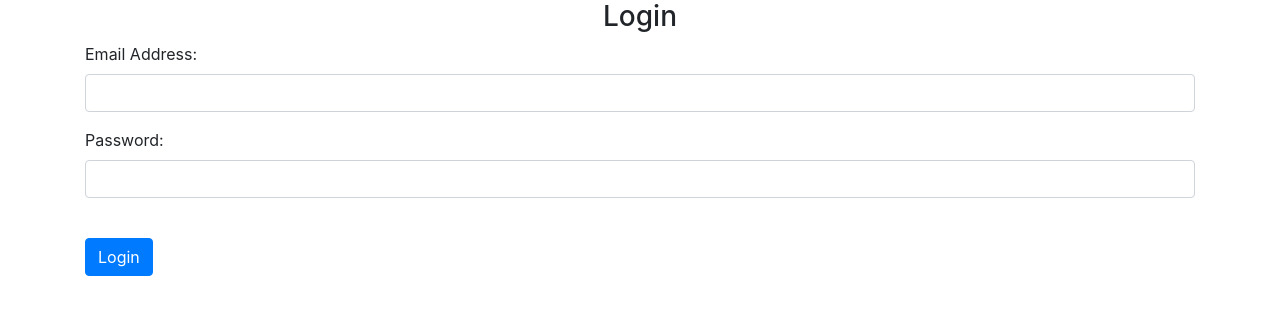
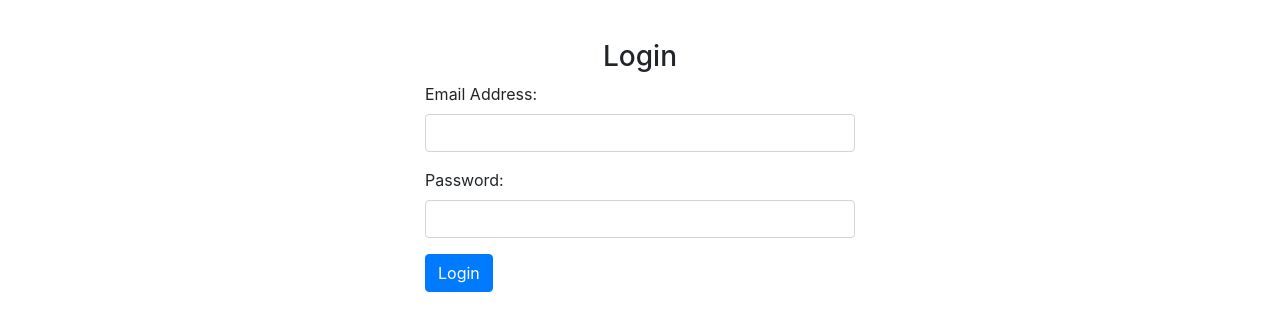
Before and after one commit to umdkyletu/phonebook, a Flask app: page /login in a window 1280 px wide. Shown: the part 56-387 px from the top of the page. Run offline with Flask 3, Linux system fonts and the light colour scheme; some libraries are stand-ins or nearby versions.

Commit message:
cleaned formatting of login page

```diff
--- a/FlaskApp/Website/templates/login.html
+++ b/FlaskApp/Website/templates/login.html
@@ -1,9 +1,20 @@
 {% extends "base.html" %} {% block title %}Login{% endblock %} {% block content
   %}
+  <div class="container">
+    <div class="container">
+      <div class="row justify-content-center">
+        <div class="col-md-6">
+          <div class="my-div rounded-lg" style="margin: 20px; padding: 20px;">
             <form method="POST">
-    <h3 align="center">Login</h3>
+              <h3 style="text-align: center;">Login</h3>
               <div class="form-group">
+                <div class="row">
+                  <div class="col-sm-12">
                     <label for="email">Email Address:</label>
+                  </div>
+                </div>
+                <div class="row">
+                  <div class="col-sm-12">
                     <input
                       type="email"
                       class="form-control"
@@ -11,8 +22,16 @@
                       name="email"
                     />
                   </div>
+                </div>
+              </div>
               <div class="form-group">
+                <div class="row">
+                  <div class="col-sm-12">
                     <label for="password">Password:</label>
+                  </div>
+                </div>
+                <div class="row">
+                  <div class="col-sm-12">
                     <input
                       type="password"
                       class="form-control"
@@ -20,7 +39,13 @@
                       name="password"
                     />
                   </div>
-    <br />
+                </div>
+              </div>
               <button type="submit" class="btn btn-primary">Login</button>
             </form>
+          </div>
+        </div>
+      </div>
+    </div>
+
   {% endblock %}
```
Lines whose indentation alone changed are shown as unchanged.
